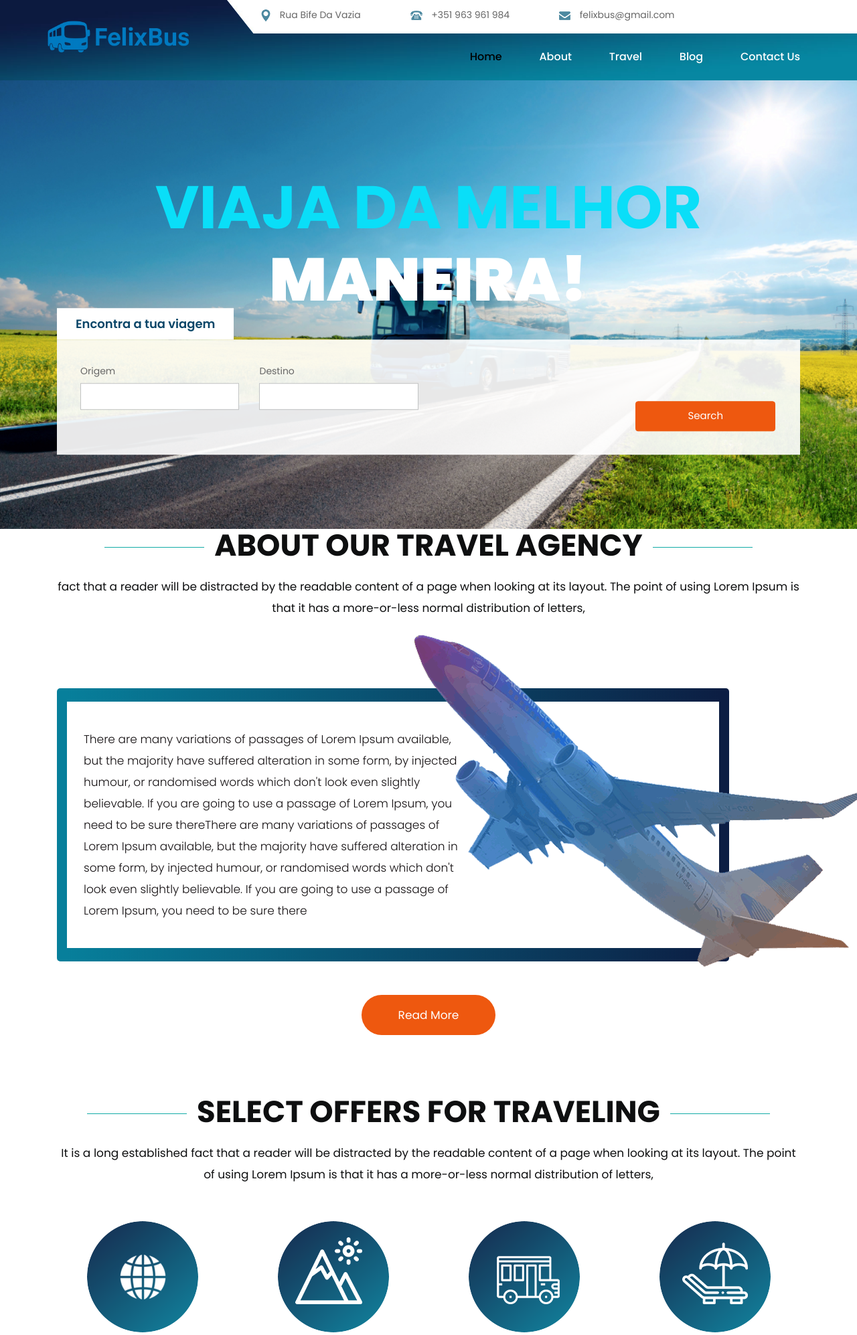
After one commit to Hkmartimxp6/LPI, a PHP site: page /visita.html in a window 1280 px wide. The commit adds this page. Shown: the top 1994 px of the page at 67% size. Run offline with PHP 8.4, Linux system fonts and the light colour scheme; some libraries are stand-ins or nearby versions.

Commit message:
boas novo ficheiro e TEMPLATE

```diff
--- a/TEMPLATE LPI/index.html
+++ b/TEMPLATE LPI/index.php
@@ -435,3 +435,5 @@
 
    </body>
 </html>
+<?php
+?>
--- /dev/null
+++ b/TEMPLATE LPI/visita.html
@@ -0,0 +1,423 @@
+<!DOCTYPE html>
+<html lang="en">
+   <head>
+      <!-- basic -->
+      <meta charset="utf-8">
+      <meta http-equiv="X-UA-Compatible" content="IE=edge">
+      <!-- mobile metas -->
+      <meta name="viewport" content="width=device-width, initial-scale=1">
+      <meta name="viewport" content="initial-scale=1, maximum-scale=1">
+      <!-- site metas -->
+      <title>Felix Bus</title>
+      <meta name="keywords" content="">
+      <meta name="description" content="">
+      <meta name="author" content="">
+      <!-- bootstrap css -->
+      <link rel="stylesheet" href="css/bootstrap.min.css">
+      <!-- style css -->
+      <link rel="stylesheet" href="css/style.css">
+      <!-- Responsive-->
+      <link rel="stylesheet" href="css/responsive.css">
+      <!-- fevicon -->
+      <link rel="icon" href="images/fevicon.png" type="image/gif" />
+      <!-- Scrollbar Custom CSS -->
+      <link rel="stylesheet" href="css/jquery.mCustomScrollbar.min.css">
+      <!-- Tweaks for older IEs-->
+      <!-- owl stylesheets -->
+      <link rel="stylesheet" href="css/owl.carousel.min.css">
+      <link rel="stylesheet" href="css/owl.theme.default.min.css">
+      <!--[if lt IE 9]>
+      <script src="https://oss.maxcdn.com/html5shiv/3.7.3/html5shiv.min.js"></script>
+      <script src="https://oss.maxcdn.com/respond/1.4.2/respond.min.js"></script><![endif]-->
+   </head>
+   <!-- body -->
+   <body class="main-layout">
+      <!-- loader  -->
+      <div class="loader_bg">
+         <div class="loader"><img src="images/loading.gif" alt="#" /></div>
+      </div>
+      <!-- end loader -->
+      <!-- header -->
+      <header>
+         <!-- header inner -->
+         <div class="header">
+            <div class="header_white_section">
+               <div class="container-fluid">
+                  <div class="row">
+                     <div class="col-md-12">
+                        <div class="header_information">
+                           <ul>
+                              <li><img src="images/1.png" alt="#"/> Rua Bife Da Vazia</li>
+                              <li><img src="images/2.png" alt="#"/> +351 963 961 984</li>
+                              <li><img src="images/3.png" alt="#"/> felixbus@gmail.com</li>
+                           </ul>
+                        </div>
+                     </div>
+                  </div>
+               </div>
+            </div>
+            <div class="container">
+               <div class="row">
+                  <div class="col-xl-3 col-lg-3 col-md-3 col-sm-3 col logo_section">
+                     <div class="full">
+                        <div class="center-desk">
+                           <div class="logo"> <a href="index.html"><img src="images/logo.png" style = "width:300px;" alt="#"></a> </div>
+                        </div>
+                     </div>
+                  </div>
+                  <div class="col-xl-9 col-lg-9 col-md-9 col-sm-9">
+                     <div class="menu-area">
+                        <div class="limit-box">
+                           <nav class="main-menu">
+                              <ul class="menu-area-main">
+                                 <li class="active"> <a href="#">Home</a> </li>
+                                 <li> <a href="#about">About</a> </li>
+                                 <li><a href="#travel">Travel</a></li>
+                                 <li><a href="#blog">Blog</a></li>
+                                 <li><a href="#contact">Contact Us</a></li>
+                              </ul>
+                           </nav>
+                        </div>
+                     </div>
+                  </div>
+               </div>
+            </div>
+         </div>
+         <!-- end header inner -->
+      </header>
+      <!-- end header -->
+      <section >
+         <div class="banner-main">
+            <img src="images/banner.png" alt="#"/>
+            <div class="container">
+               <div class="text-bg">
+                  <h1>Viaja da Melhor<br><strong class="white">Maneira!</strong></h1>
+                  <div class="container">
+                     <form class="main-form">
+                        <h3 id = "procurar">Encontra a tua viagem</h3>
+                        <div class="row">
+                           <div class="col-md-9">
+                              <div class="row">
+                                 <div class="col-xl-4 col-lg-4 col-md-4 col-sm-6 col-12">
+                                    <label >Origem</label>
+                                    <input class="form-control" placeholder="" type="text" name="">
+                                 </div>
+                                 <div class="col-xl-4 col-lg-4 col-md-4 col-sm-6 col-12">
+                                    <label >Destino</label>
+                                    <input class="form-control" type="text" name="">
+                                 </div>
+
+                              </div>
+                           </div>
+                             <div class="col-xl-3 col-lg-3 col-md-3 col-sm-12 col-12 d-flex justify-content-center align-items-center">
+                                 <a href="#" class="btn btn-primary">Search</a>
+                              </div>
+                        </div>
+                     </form>
+                  </div>
+               </div>
+            </div>
+         </div>
+      </section>
+      <!-- about -->
+      <div id="about" class="about">
+         <div class="container">
+            <div class="row">
+               <div class="col-md-12 ">
+                  <div class="titlepage">
+                     <h2>About  our travel agency</h2>
+                     <span> fact that a reader will be distracted by the readable content of a page when looking at its layout. The point of using Lorem Ipsum is that it has a more-or-less normal distribution of letters,</span>
+                  </div>
+               </div>
+            </div>
+         </div>
+         <div class="bg">
+            <div class="container">
+               <div class="row">
+                  <div class="col-xl-12 col-lg-12 col-md-12 col-sm-12">
+                     <div class="about-box">
+                        <p> <span>There are many variations of passages of Lorem Ipsum available, but the majority have suffered alteration in some form, by injected humour, or randomised words which don't look even slightly believable. If you are going to use a passage of Lorem Ipsum, you need to be sure thereThere are many variations of passages of Lorem Ipsum available, but the majority have suffered alteration in some form, by injected humour, or randomised words which don't look even slightly believable. If you are going to use a passage of Lorem Ipsum, you need to be sure there</span></p>
+                        <div class="palne-img-area">
+                           <img src="images/plane-img.png" alt="images">
+                        </div>
+                     </div>
+                  </div>
+               </div>
+            </div>
+            <a href="#">Read More</a>
+         </div>
+      </div>
+      <!-- end about -->
+      <!-- traveling -->
+      <div id="travel" class="traveling">
+         <div class="container">
+            <div class="row">
+               <div class="col-md-12 ">
+                  <div class="titlepage">
+                     <h2>Select Offers For Traveling</h2>
+                     <span>It is a long established fact that a reader will be distracted by the readable content of a page when looking at its layout. The point of using Lorem Ipsum is that it has a more-or-less normal distribution of letters,</span>
+                  </div>
+               </div>
+            </div>
+            <div class="row">
+               <div class="col-xl-3 col-lg-3 col-md-6 col-sm-12">
+                  <div class="traveling-box">
+                     <i><img src="icon/travel-icon.png" alt="icon"/></i>
+                     <h3>Different Countrys</h3>
+                     <p> going to use a passage of Lorem Ipsum, you need to be </p>
+                     <div class="read-more">
+                        <a  href="#">Read More</a>
+                     </div>
+                  </div>
+               </div>
+               <div class="col-xl-3 col-lg-3 col-md-6 col-sm-12">
+                  <div class="traveling-box">
+                     <i><img src="icon/travel-icon2.png" alt="icon"/></i>
+                     <h3>Mountains Tours</h3>
+                     <p> going to use a passage of Lorem Ipsum, you need to be </p>
+                     <div class="read-more">
+                        <a  href="#">Read More</a>
+                     </div>
+                  </div>
+               </div>
+               <div class="col-xl-3 col-lg-3 col-md-6 col-sm-12">
+                  <div class="traveling-box">
+                     <i><img src="icon/travel-icon3.png" alt="icon"/></i>
+                     <h3>Bus Tours</h3>
+                     <p> going to use a passage of Lorem Ipsum, you need to be </p>
+                     <div class="read-more">
+                        <a  href="#">Read More</a>
+                     </div>
+                  </div>
+               </div>
+               <div class="col-xl-3 col-lg-3 col-md-6 col-sm-12">
+                  <div class="traveling-box">
+                     <i><img src="icon/travel-icon4.png" alt="icon"/></i>
+                     <h3>Summer Rest</h3>
+                     <p> going to use a passage of Lorem Ipsum, you need to be </p>
+                     <div class="read-more">
+                        <a  href="#">Read More</a>
+                     </div>
+                  </div>
+               </div>
+            </div>
+         </div>
+      </div>
+      <!-- end traveling -->
+      <!--London -->
+      <div class="London">
+         <div class="container">
+            <div class="row">
+               <div class="col-md-12">
+                  <div class="titlepage">
+                     <h2>Weekend in New York, London</h2>
+                     <span>It is a long established fact that a reader will be distracted by the readable content of a page when looking at its layout. The point of using Lorem Ipsum is that it has a more-or-less normal distribution of letters,</span>
+                  </div>
+               </div>
+            </div>
+         </div>
+         <div class="container-fluid">
+            <div class="London-img">
+               <figure><img src="images/London.jpg" alt="img"/></figure>
+            </div>
+         </div>
+      </div>
+      <!-- end London -->
+      <!--Tours -->
+      <div class="Tours">
+         <div class="container">
+            <div class="row">
+               <div class="col-md-12">
+                  <div class="titlepage">
+                     <h2>The Best Tours</h2>
+                     <span>It is a long established fact that a reader will be distracted by the readable content of a page when looking at its layout. The point of using Lorem Ipsum is that it has a more-or-less normal distribution of letters,</span>
+                  </div>
+               </div>
+            </div>
+            <section id="demos">
+               <div class="row">
+                  <div class="col-md-12">
+                     <div class="owl-carousel owl-theme">
+                        <div class="item">
+                           <img class="img-responsive" src="images/1.jpg" alt="#" />
+                           <h3>Holiday Tour</h3>
+                           <p>There are many variations of passages of Lorem Ipsum available, but the majority have suffered alteration in soe suffk even slightly believable. If y be sure there</p>
+                        </div>
+                        <div class="item">
+                           <img class="img-responsive" src="images/2.jpg" alt="#" />
+                           <h3>New York</h3>
+                           <p>There are many variations of passages of Lorem Ipsum available, but the majority have suffered alteration in soe suffk even slightly believable. If y be sure there</p>
+                        </div>
+                        <div class="item">
+                           <img class="img-responsive" src="images/3.jpg" alt="#" />
+                           <h3>London</h3>
+                           <p>There are many variations of passages of Lorem Ipsum available, but the majority have suffered alteration in soe suffk even slightly believable. If y be sure there</p>
+                        </div>
+                        <div class="item">
+                           <img class="img-responsive" src="images/2.jpg" alt="#" />
+                           <h3>Holiday Tour</h3>
+                           <p>There are many variations of passages of Lorem Ipsum available, but the majority have suffered alteration in soe suffk even slightly believable. If y be sure there</p>
+                        </div>
+                     </div>
+                  </div>
+               </div>
+            </section>
+         </div>
+      </div>
+      <!-- end Tours -->
+      <!-- Amazing -->
+      <div class="amazing">
+         <div class="container">
+            <div class="row">
+               <div class="col-md-12">
+                  <div class="amazing-box">
+                     <h2>Amazing London Tour</h2>
+                     <span>There are many variations of passages of Lorem Ipsum available, but the majority have suffered alteration in some form, by injected humour, or randomised words which don't look even slightly believable. If you are going to use a passage of Lorem Ipsum, you need to be sure there</span>
+                     <a href="#">Book Now</a><a href="#">Get More</a>
+                  </div>
+               </div>
+            </div>
+         </div>
+      </div>
+      <!-- end Amazing -->
+      <!-- our blog -->
+      <div id="blog" class="blog">
+         <div class="container">
+            <div class="row">
+               <div class="col-md-12">
+                  <div class="titlepage">
+                     <h2>Our Blog</h2>
+                     <span>Lorem Ipsum is that it has a more-or-less normal distribution of letters,</span>
+                  </div>
+               </div>
+            </div>
+            <div class="row">
+               <div class="col-xl-6 col-lg-6 col-md-6 col-sm-12">
+                  <div class="blog-box">
+                     <figure><img src="images/blog-image0.jpg" alt="#"/>
+                        <span>4 Feb 2019</span>
+                     </figure>
+                     <div class="travel">
+                        <span>Post  By :  Travel  Agency</span>
+                        <p><strong class="Comment"> 06 </strong>  Comment</p>
+                        <p><strong class="like">05 </strong>Like</p>
+                     </div>
+                     <h3>London Amazing Tour</h3>
+                     <p>It is a long established fact that a reader will be distracted by the readable content of a page when looking at its layout. The point of using Lorem Ipsum is that it has a more-or-less normal distribution of letters, as opposed to using 'Content here, content here', making it look like readable English. Many desktop publishing packages and web</p>
+                  </div>
+               </div>
+               <div class="col-xl-6 col-lg-6 col-md-6 col-sm-12">
+                  <div class="blog-box">
+                     <figure><img src="images/blog-image.jpg" alt="#"/>
+                        <span>10 Feb 2019</span>
+                     </figure>
+                     <div class="travel">
+                        <span>Post  By :  Travel  Agency</span>
+                        <p><strong class="Comment"> 06 </strong>  Comment</p>
+                        <p><strong class="like">05 </strong>Like</p>
+                     </div>
+                     <h3>London Amazing Tour</h3>
+                     <p>It is a long established fact that a reader will be distracted by the readable content of a page when looking at its layout. The point of using Lorem Ipsum is that it has a more-or-less normal distribution of letters, as opposed to using 'Content here, content here', making it look like readable English. Many desktop publishing packages and web</p>
+                  </div>
+               </div>
+            </div>
+         </div>
+      </div>
+      <!-- end our blog -->
+      <!-- footer -->
+      <footer>
+         <div id="contact" class="footer">
+            <div class="container">
+               <div class="row pdn-top-30">
+                  <div class="col-xl-12 col-lg-12 col-md-12 col-sm-12">
+                     <ul class="location_icon">
+                        <li> <a href="#"><img src="icon/facebook.png"></a></li>
+                        <li> <a href="#"><img src="icon/Twitter.png"></a></li>
+                        <li> <a href="#"><img src="icon/linkedin.png"></a></li>
+                        <li> <a href="#"><img src="icon/instagram.png"></a></li>
+                     </ul>
+                  </div>
+                  <div class="col-xl-3 col-lg-3 col-md-6 col-sm-12">
+                     <div class="Follow">
+                        <h3>CONTACT US</h3>
+                        <span>123 Second Street Fifth <br>Avenue,<br>
+                        Manhattan, New York<br>
+                        +987 654 3210</span>
+                     </div>
+                  </div>
+                  <div class="col-xl-3 col-lg-3 col-md-6 col-sm-12">
+                     <div class="Follow">
+                        <h3>ADDITIONAL LINKS</h3>
+                        <ul class="link">
+                           <li> <a href="#">About us</a></li>
+                           <li> <a href="#">Terms and conditions</a></li>
+                           <li> <a href="#"> Privacy policy</a></li>
+                           <li> <a href="#">News</a></li>
+                           <li> <a href="#"> Contact us</a></li>
+                        </ul>
+                     </div>
+                  </div>
+                  <div class="col-xl-6 col-lg-6 col-md-6 col-sm-12">
+                     <div class="Follow">
+                        <h3> Contact</h3>
+                        <div class="row">
+                           <div class="col-xl-6 col-lg-6 col-md-6 col-sm-6">
+                              <input class="Newsletter" placeholder="Name" type="text">
+                           </div>
+                           <div class="col-xl-6 col-lg-6 col-md-6 col-sm-6">
+                              <input class="Newsletter" placeholder="Email" type="text">
+                           </div>
+                           <div class="col-xl-12 col-lg-12 col-md-12 col-sm-12">
+                              <textarea class="textarea" placeholder="comment" type="text">Comment</textarea>
+                           </div>
+                        </div>
+                        <button class="Subscribe">Submit</button>
+                     </div>
+                  </div>
+               </div>
+               <div class="copyright">
+                  <div class="container">
+                     <p>Copyright 2019 All Right Reserved By <a href="https://html.design/">Free html Templates</a></p>
+                  </div>
+               </div>
+            </div>
+         </div>
+      </footer>
+      <!-- end footer -->
+      <!-- Javascript files-->
+      <script src="js/jquery.min.js"></script>
+      <script src="js/popper.min.js"></script>
+      <script src="js/bootstrap.bundle.min.js"></script>
+      <script src="js/jquery-3.0.0.min.js"></script>
+      <script src="js/plugin.js"></script>
+      <!-- sidebar -->
+      <script src="js/jquery.mCustomScrollbar.concat.min.js"></script>
+      <script src="js/custom.js"></script>
+      <!-- javascript -->
+      <script src="js/owl.carousel.js"></script>
+      <script>
+         $(document).ready(function() {
+           var owl = $('.owl-carousel');
+           owl.owlCarousel({
+             margin: 10,
+             nav: true,
+             loop: true,
+             responsive: {
+               0: {
+                 items: 1
+               },
+               600: {
+                 items: 2
+               },
+               1000: {
+                 items: 3
+               }
+             }
+           })
+         })
+      </script>
+
+   </body>
+</html>
+<?php
+?>
```
